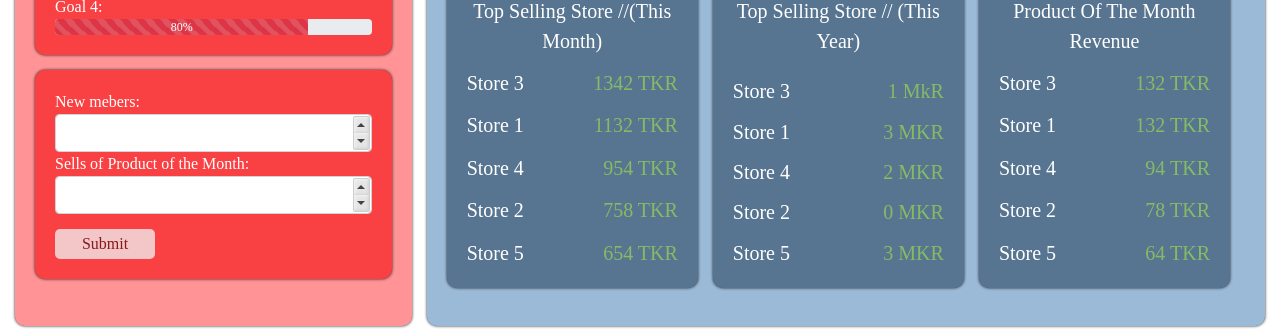
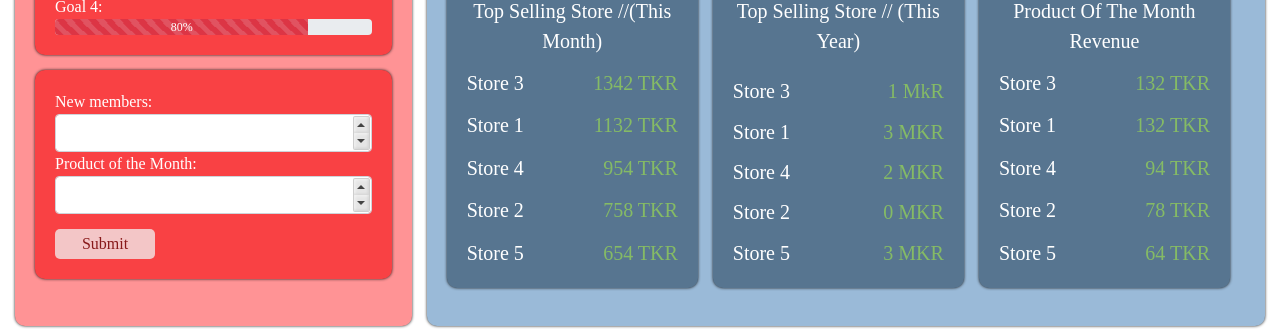
Before and after one commit to furbergerik/tollo, a React (Create React App) app: page / in a window 1280 px wide. Shown: the part 517-846 px from the top of the page. Built offline with nearby package versions, Linux system fonts and the light colour scheme; a web font is replaced by a local one.

Commit message:
onRemove fixat!

```diff
--- a/src/components/Home.css
+++ b/src/components/Home.css
@@ -161,6 +161,7 @@ position: relative;
     grid-column: 3 /span 1;
     margin-bottom: -10vh;
     margin-left: 5vw;
+    color: #191919;
 }
 .multiselectContainer{
     background-color: #F94144;
--- a/src/components/Home.jsx
+++ b/src/components/Home.jsx
@@ -22,8 +22,6 @@ async function getDataForOneDay(year, month, day, dataType) {
   }
   return dailySales;
 }
-
-
 
 async function getDaylyData(year, month, dataCategory, dataType, ID) {
   const salesData = await getStoreTotSales(dataCategory);
@@ -258,6 +256,26 @@ class Home extends React.Component {
     }
   }
 
+  onRemove(selectedList, removedItem) {
+    console.log("Remove function");
+    console.log("selectedList in remove: ", selectedList)
+    console.log("removedItem in remove: ", removedItem.year);
+    var currentList = this.state.dataSets;
+    var updatedList = []
+    currentList.forEach(element => {
+      if (element.label != removedItem.year) {
+        updatedList.push(element);
+      }
+    });
+    console.log("updatedList ready to replace: ", updatedList);
+
+    this.setState({
+      dataSets: updatedList
+    })
+
+
+  }
+
 
 
 
@@ -284,9 +302,9 @@ class Home extends React.Component {
   <ProgressBar variant="danger" animated now={80} label={`${80}%`} />
                 </div>
                 <div className="progress-window">
-                  New mebers:
+                  New members:
                 <NumericInput className="form-control" />
-                Sells of Product of the Month:
+                Product of the Month:
                 <NumericInput className="form-control" />
                   <button className="submit-button">Submit</button>
 
@@ -300,9 +318,6 @@ class Home extends React.Component {
             <div className="col-xs-12 col-md-8">
               {/* own store */}
 
-
-
-
               <div className="row col2">
                 <div className="dep-container own-store">
                   <div className="store-window window-1">
@@ -312,10 +327,11 @@ class Home extends React.Component {
                         <Multiselect
                           options={this.state.multiOptions} // Options to display in the dropdown
                           onSelect={this.onSelect.bind(this)} // Function will trigger on select event
-                          onRemove={this.onRemove} // Function will trigger on remove event
+                          onRemove={this.onRemove.bind(this)} // Function will trigger on remove event
                           displayValue="year" // Property name to display in the dropdown options
                         >
-                        </Multiselect></div>
+                        </Multiselect>
+                      </div>
                     </div>
 
                     <div className="myStore">
```
